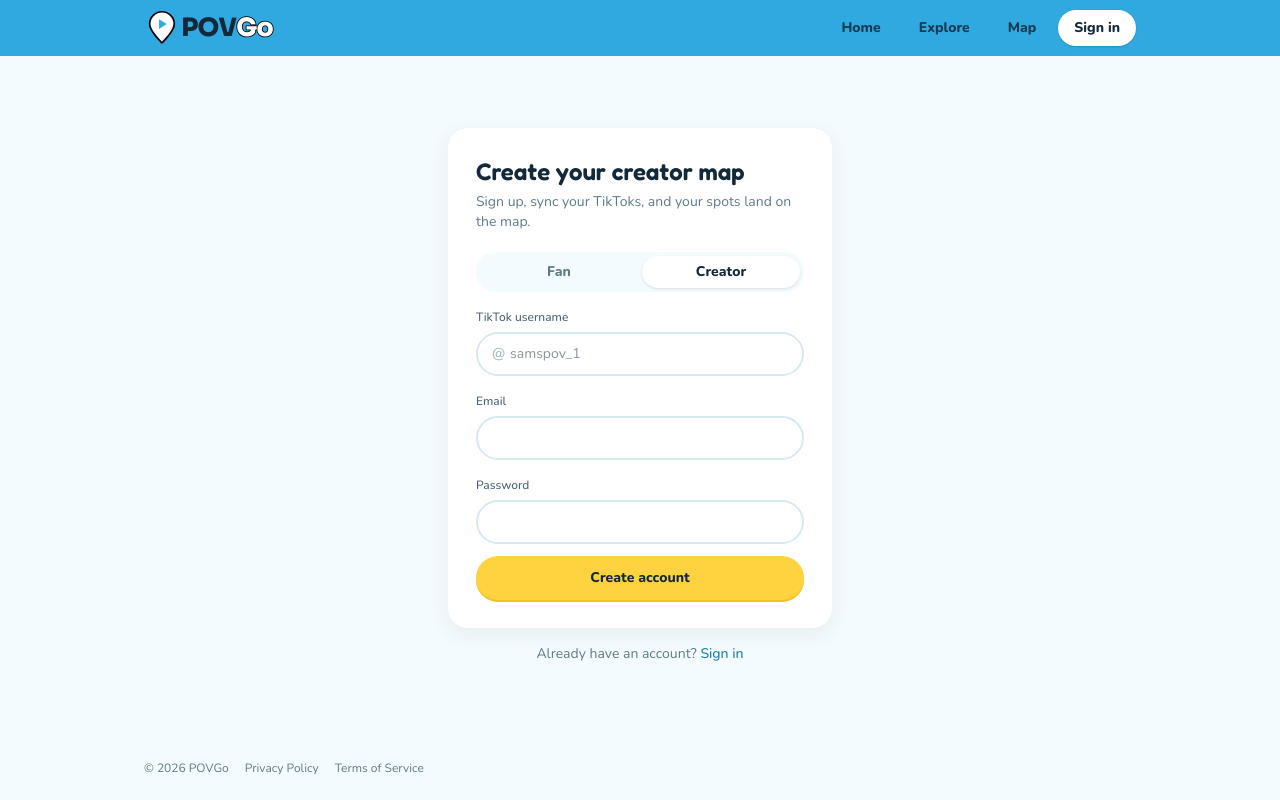
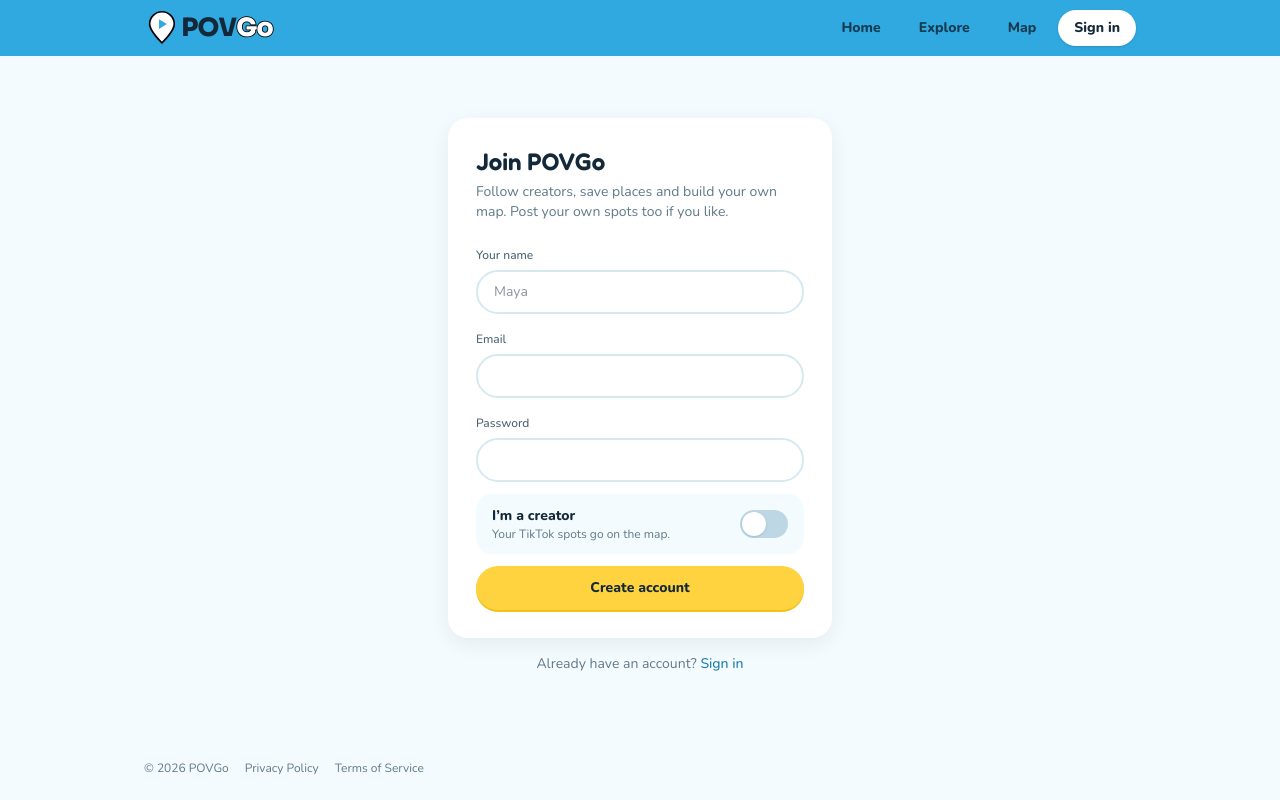
Before and after one commit to enovaenters-hash/pinnr-creator, a Next.js app: page /signup in a window 1280 px wide. Built offline with nearby package versions, Linux system fonts and the light colour scheme; no server answers.

Commit message:
Add files via upload

```diff
--- a/app/signup/page.tsx
+++ b/app/signup/page.tsx
@@ -4,12 +4,15 @@ import { useEffect, useState } from 'react';
 import Link from 'next/link';
 import { useRouter } from 'next/navigation';
 import { getSupabase } from '@/lib/supabase';
-import { AuthCard, inputClass, primaryBtn } from '@/components/AuthCard';
+import { AuthCard, Switch, inputClass, primaryBtn } from '@/components/AuthCard';
 
-/** Sign up as a creator (TikTok username) or, with /signup?as=fan, as a fan (just a name). */
+/**
+ * One sign-up for everyone. "I'm a creator" is a switch that reveals the TikTok username field
+ * (/signup?as=creator starts with it on). Anyone can also flip it on later from My Spots.
+ */
 export default function SignupPage() {
   const router = useRouter();
-  const [fan, setFan] = useState(false);
+  const [creator, setCreator] = useState(false);
   const [handle, setHandle] = useState('');
   const [name, setName] = useState('');
   const [email, setEmail] = useState('');
@@ -19,27 +22,17 @@ export default function SignupPage() {
   const [checkEmail, setCheckEmail] = useState(false);
 
   useEffect(() => {
-    setFan(new URLSearchParams(window.location.search).get('as') === 'fan');
+    setCreator(new URLSearchParams(window.location.search).get('as') === 'creator');
   }, []);
-
-  function switchTo(asFan: boolean) {
-    setFan(asFan);
-    setError('');
-    window.history.replaceState(null, '', asFan ? '/signup?as=fan' : '/signup');
-  }
 
   async function onSubmit(e: React.FormEvent) {
     e.preventDefault();
     setError('');
     const supabase = getSupabase();
+    const display = name.trim().slice(0, 40);
     let meta: Record<string, string>;
 
-    if (fan) {
-      const display = name.trim().slice(0, 40);
-      if (!display) { setError('Tell us what to call you.'); return; }
-      meta = { display_name: display };
-      setBusy(true);
-    } else {
+    if (creator) {
       const username = handle.replace(/^@/, '').trim().toLowerCase();
       if (!/^[a-z0-9._]{2,24}$/.test(username)) {
         setError('Enter a valid TikTok username (letters, numbers, . and _).');
@@ -53,23 +46,25 @@ export default function SignupPage() {
         setError(`@${username} already has a POVGo account. Try signing in.`);
         return;
       }
-      meta = { tiktok_username: username, display_name: username };
+      meta = { tiktok_username: username, display_name: display || username };
+    } else {
+      if (!display) { setError('Tell us what to call you.'); return; }
+      meta = { display_name: display };
+      setBusy(true);
     }
 
     const { data, error } = await supabase.auth.signUp({ email, password, options: { data: meta } });
     setBusy(false);
     if (error) { setError(error.message); return; }
-    if (data.session) router.replace(fan ? '/fan' : '/dashboard');
+    if (data.session) router.replace(creator ? '/fan?view=myspots' : '/fan');
     else setCheckEmail(true);
   }
 
   return (
     <AuthCard
-      title={fan ? 'Create your fan account' : 'Create your creator map'}
-      subtitle={fan
-        ? 'Follow creators, save videos and build your own map.'
-        : 'Sign up, sync your TikToks, and your spots land on the map.'}
-      footer={<>Already have an account? <Link href={fan ? '/login?next=/fan' : '/login'} className="text-blue-600 font-medium">Sign in</Link></>}
+      title="Join POVGo"
+      subtitle="Follow creators, save places and build your own map. Post your own spots too if you like."
+      footer={<>Already have an account? <Link href="/login" className="text-blue-600 font-medium">Sign in</Link></>}
     >
       {checkEmail ? (
         <p className="text-sm text-gray-700">
@@ -77,28 +72,11 @@ export default function SignupPage() {
         </p>
       ) : (
         <form onSubmit={onSubmit} className="space-y-3">
-          <div className="grid grid-cols-2 gap-1 p-1 rounded-full bg-cloud text-sm font-extrabold" role="group" aria-label="Account type">
-            <button type="button" onClick={() => switchTo(true)} aria-pressed={fan}
-              className={`py-1.5 rounded-full ${fan ? 'bg-white shadow-sm text-ink' : 'text-gray-500'}`}>Fan</button>
-            <button type="button" onClick={() => switchTo(false)} aria-pressed={!fan}
-              className={`py-1.5 rounded-full ${!fan ? 'bg-white shadow-sm text-ink' : 'text-gray-500'}`}>Creator</button>
-          </div>
-          {fan ? (
-            <label className="block">
-              <span className="text-xs font-medium text-gray-600">Your name</span>
-              <input id="signup-name" className={`${inputClass} mt-1`} value={name} onChange={(e) => setName(e.target.value)}
-                placeholder="Maya" autoComplete="given-name" maxLength={40} required />
-            </label>
-          ) : (
-            <label className="block">
-              <span className="text-xs font-medium text-gray-600">TikTok username</span>
-              <div className="relative mt-1">
-                <span className="absolute left-4 top-1/2 -translate-y-1/2 text-sm text-gray-400">@</span>
-                <input id="signup-handle" className={`${inputClass} pl-8`} value={handle} onChange={(e) => setHandle(e.target.value)}
-                  placeholder="samspov_1" autoCapitalize="none" autoCorrect="off" required />
-              </div>
-            </label>
-          )}
+          <label className="block">
+            <span className="text-xs font-medium text-gray-600">Your name</span>
+            <input id="signup-name" className={`${inputClass} mt-1`} value={name} onChange={(e) => setName(e.target.value)}
+              placeholder="Maya" autoComplete="given-name" maxLength={40} required={!creator} />
+          </label>
           <label className="block">
             <span className="text-xs font-medium text-gray-600">Email</span>
             <input id="signup-email" className={`${inputClass} mt-1`} type="email" value={email}
@@ -109,6 +87,17 @@ export default function SignupPage() {
             <input id="signup-password" className={`${inputClass} mt-1`} type="password" value={password} minLength={6}
               onChange={(e) => setPassword(e.target.value)} autoComplete="new-password" required />
           </label>
+          <Switch id="signup-creator" on={creator} onChange={setCreator} label="I’m a creator" hint="Your TikTok spots go on the map." />
+          {creator && (
+            <label className="block">
+              <span className="text-xs font-medium text-gray-600">TikTok username</span>
+              <div className="relative mt-1">
+                <span className="absolute left-4 top-1/2 -translate-y-1/2 text-sm text-gray-400">@</span>
+                <input id="signup-handle" className={`${inputClass} pl-8`} value={handle} onChange={(e) => setHandle(e.target.value)}
+                  placeholder="samspov_1" autoCapitalize="none" autoCorrect="off" required />
+              </div>
+            </label>
+          )}
           {error && <p className="text-sm text-red-600">{error}</p>}
           <button className={primaryBtn} disabled={busy}>{busy ? 'Creating account…' : 'Create account'}</button>
         </form>
```
